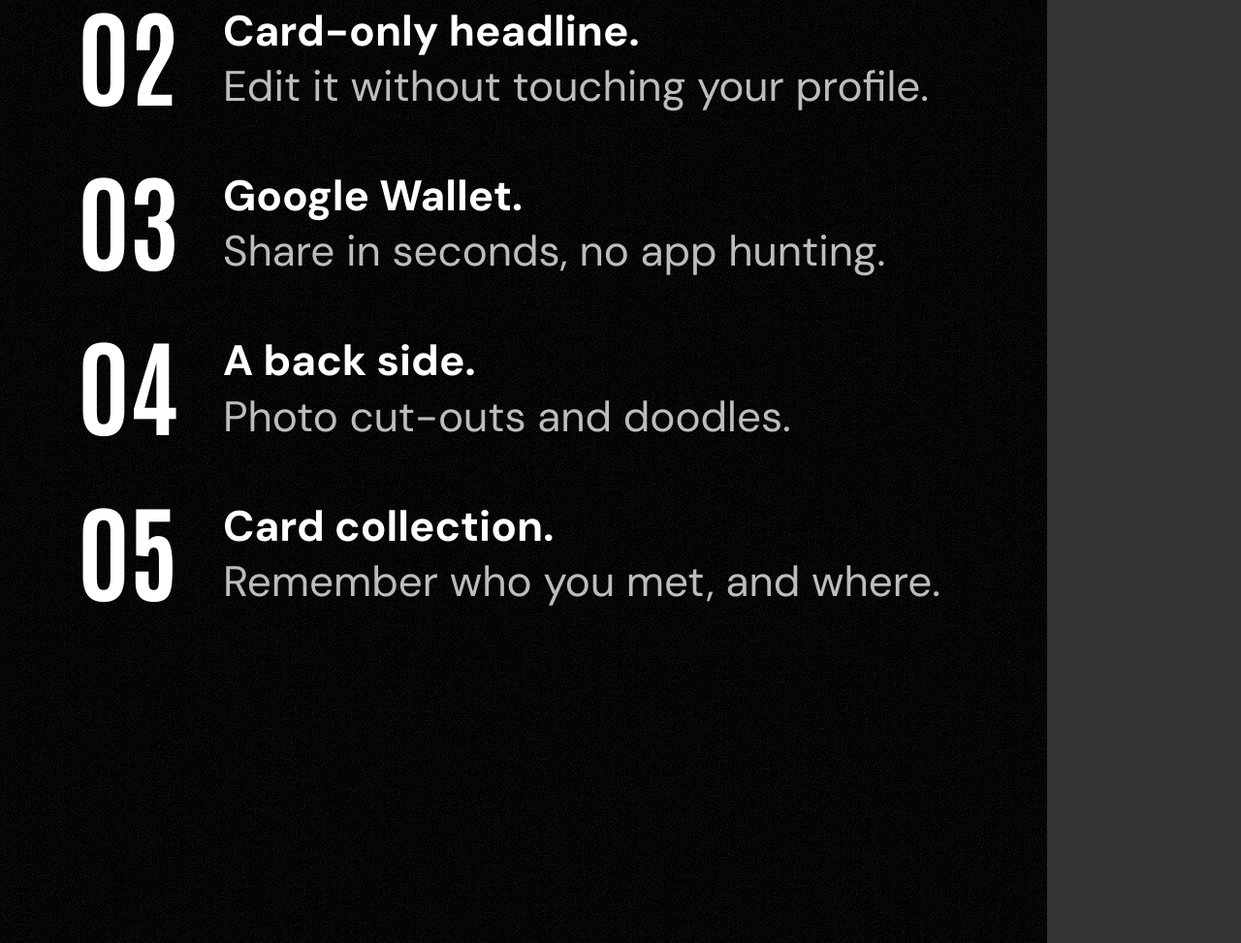
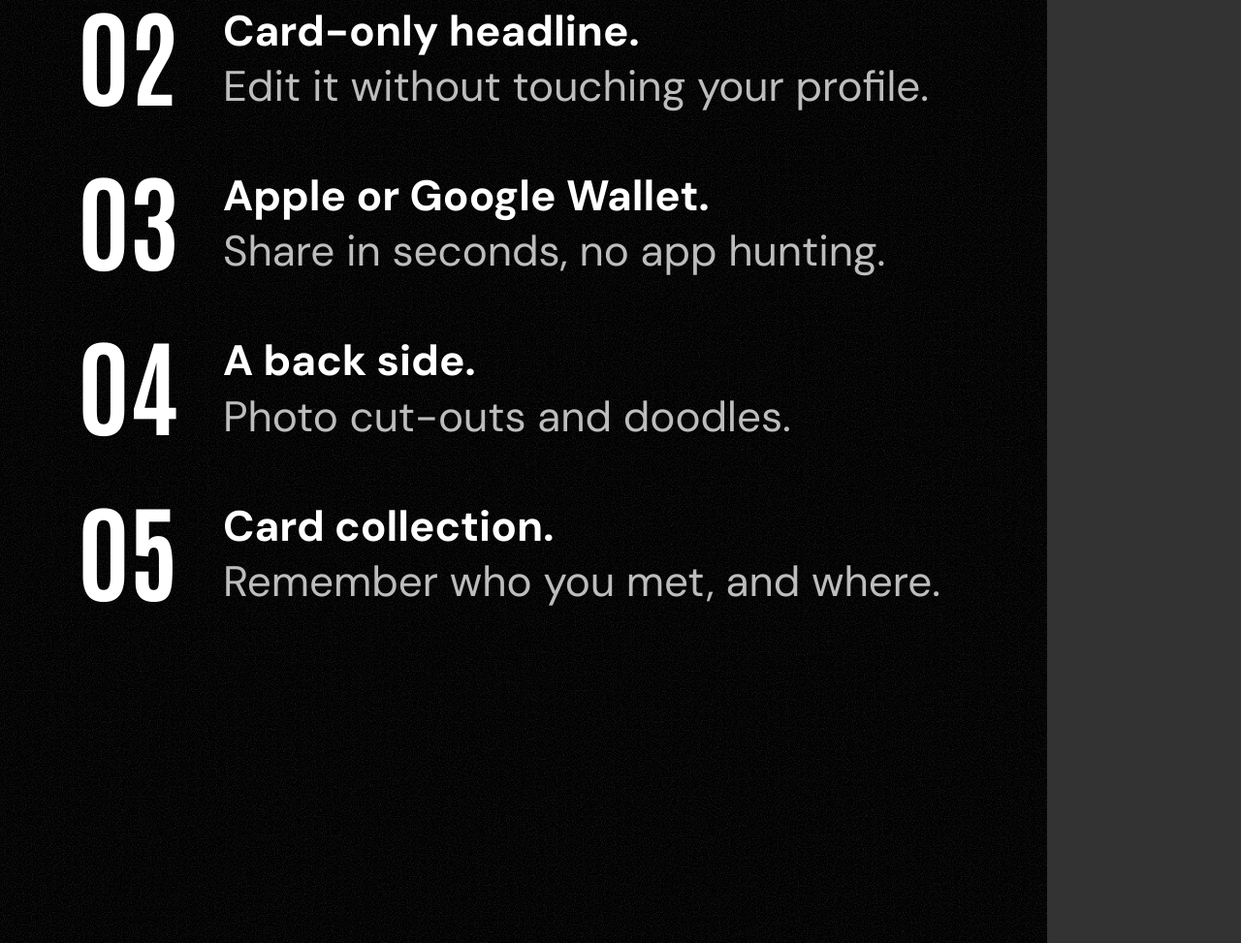
Before and after one commit to prizaghini/new-projects, a plain HTML site: page linkedin-business-card-post/slides.html in a window 1280 px wide. Shown: the part 10564-11537 px from the top of the page at 97% size. Drawn offline with Linux system fonts and the light colour scheme.

Commit message:
Mention Apple Wallet alongside Google Wallet
Co-Authored-By: Claude Opus 5.5 <noreply@anthropic.com>
Claude-Session: https://claude.ai/code/session_012ub1frYWNMMWKo3NCDYJJk

```diff
--- a/linkedin-business-card-post/slides.html
+++ b/linkedin-business-card-post/slides.html
@@ -91,7 +91,7 @@ body{background:#333;font-family:'DM Sans',sans-serif;color:#fff}
   <div style="display:grid;grid-template-columns:150px 1fr;row-gap:56px;align-items:start">
    <div class="h" style="font-size:110px">01</div><div class="body"><b>It looks like you.</b><br><span class="muted">6 layouts, 6 fonts, colours and patterns.</span></div>
    <div class="h" style="font-size:110px">02</div><div class="body"><b>Card-only headline.</b><br><span class="muted">Edit it without touching your profile.</span></div>
-   <div class="h" style="font-size:110px">03</div><div class="body"><b>Google Wallet.</b><br><span class="muted">Share in seconds, no app hunting.</span></div>
+   <div class="h" style="font-size:110px">03</div><div class="body"><b>Apple or Google Wallet.</b><br><span class="muted">Share in seconds, no app hunting.</span></div>
    <div class="h" style="font-size:110px">04</div><div class="body"><b>A back side.</b><br><span class="muted">Photo cut-outs and doodles.</span></div>
    <div class="h" style="font-size:110px">05</div><div class="body"><b>Card collection.</b><br><span class="muted">Remember who you met, and where.</span></div>
   </div>
```
Also changed, not shown: 1 other file.
